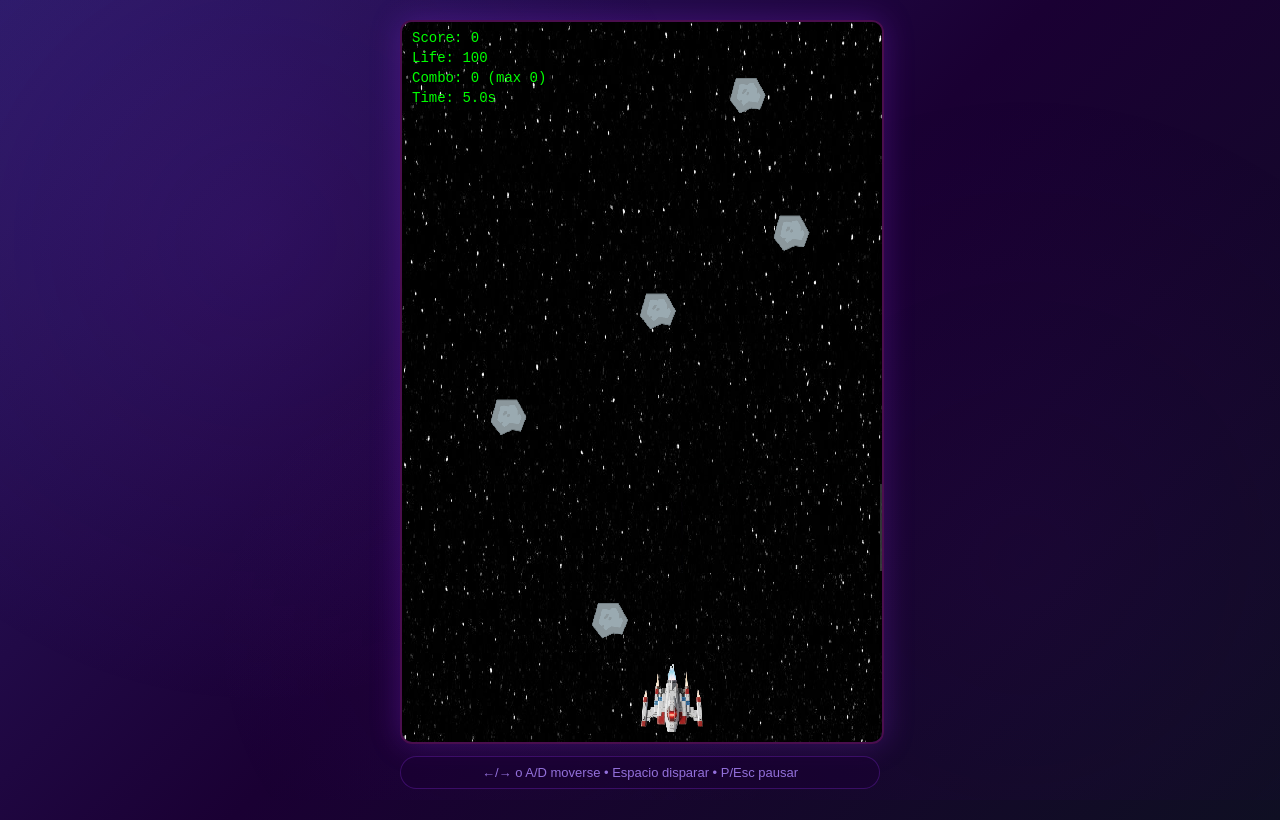
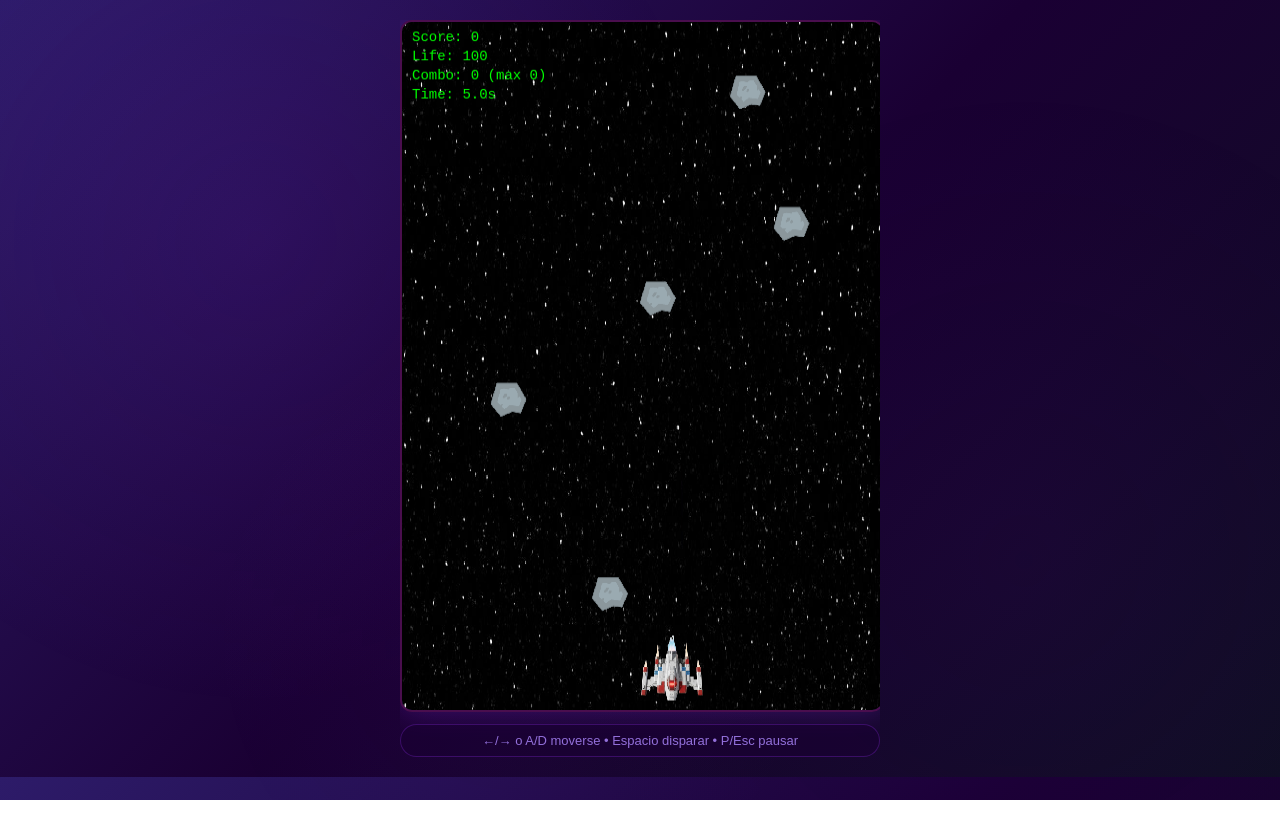
Before and after one commit to Lili162-lang/space-shooter, an Angular app: page /play in a window 1280 px wide. Built offline with nearby package versions, Linux system fonts and the light colour scheme.

Commit message:
add image shoot and ajustes in CSS for the heigth in the game

```diff
--- a/src/app/presentation/play/play.page.css
+++ b/src/app/presentation/play/play.page.css
@@ -1,15 +1,18 @@
 .play {
   position: relative;
   width: 480px;
+  height: 100%;
+  overflow: hidden;
   margin: 20px auto;
 }
 
 canvas {
   width: 480px;
-  height: 720px;
+  height: 86vh !important;
   border: 2px solid #4a0e4e;
   background: linear-gradient(180deg, #0f0f23 0%, #1a0033 50%, #2d1b69 100%);
   display: block;
+  overflow: hidden;
   border-radius: 12px;
   box-shadow: 0 0 30px rgba(138, 43, 226, 0.3);
 }
--- a/src/app/presentation/play/play.page.ts
+++ b/src/app/presentation/play/play.page.ts
@@ -93,6 +93,7 @@ export class PlayPage implements AfterViewInit, OnDestroy {
     ship: new Image(),
     asteroid: new Image(),
     bg: new Image(),
+    shoot: new Image(),
   };
 
   private ready = false;
@@ -120,14 +121,17 @@ export class PlayPage implements AfterViewInit, OnDestroy {
       this.keys[e.key] = false;
     }
   };
-
   private shoot() {
     if (this.paused() || this.gameOver()) return;
+    const scale = 0.5; // reduce a la mitad el sprite
+    const w = this.img.shoot.width * scale || 6;
+    const h = this.img.shoot.height * scale || 12;
+
     this.bullets.push({
-      x: this.player.x + this.player.w / 2 - 3,
-      y: this.player.y - 10,
-      w: 6,
-      h: 12,
+      x: this.player.x + this.player.w / 2 - w / 2,
+      y: this.player.y - h,
+      w,
+      h,
       vy: -10,
       alive: true,
     });
@@ -252,9 +256,15 @@ export class PlayPage implements AfterViewInit, OnDestroy {
       ctx.fillRect(this.player.x, this.player.y, this.player.w, this.player.h);
     }
 
-    // balas (puedes dejarlas como rectángulos)
-    ctx.fillStyle = '#fff';
-    for (const b of this.bullets) ctx.fillRect(b.x, b.y, b.w, b.h);
+    // balas
+    if (this.ready) {
+      for (const b of this.bullets) {
+        ctx.drawImage(this.img.shoot, b.x, b.y, b.w, b.h);
+      }
+    } else {
+      ctx.fillStyle = '#fff';
+      for (const b of this.bullets) ctx.fillRect(b.x, b.y, b.w, b.h);
+    }
 
     // enemigos
     if (this.ready) {
@@ -308,7 +318,8 @@ export class PlayPage implements AfterViewInit, OnDestroy {
     return Promise.all([
       setSrc(this.img.ship, 'assets/sprites/ship.png'),
       setSrc(this.img.asteroid, 'assets/sprites/asteroid.png'),
-      setSrc(this.img.bg, 'assets/sprites/bg.png'), // si no tienes fondo, quítalo
+      setSrc(this.img.bg, 'assets/sprites/bg.png'),
+      setSrc(this.img.shoot, 'assets/sprites/shoot.png'),
     ]).then(() => {});
   }
 
@@ -336,5 +347,4 @@ export class PlayPage implements AfterViewInit, OnDestroy {
   goMenu() {
     this.router.navigateByUrl('/');
   }
-
 }
--- a/src/styles.css
+++ b/src/styles.css
@@ -4,7 +4,7 @@ body {
   margin: 0;
   padding: 0;
   background: linear-gradient(135deg, #2d1b69 0%, #1a0033 50%, #0f0f23 100%);
-  min-height: 100vh;
+  min-height: 85vh;
   font-family: 'Arial', sans-serif;
   position: relative;
 }
```
Also changed, not shown: src/assets/sprites/shoot.png (added).
